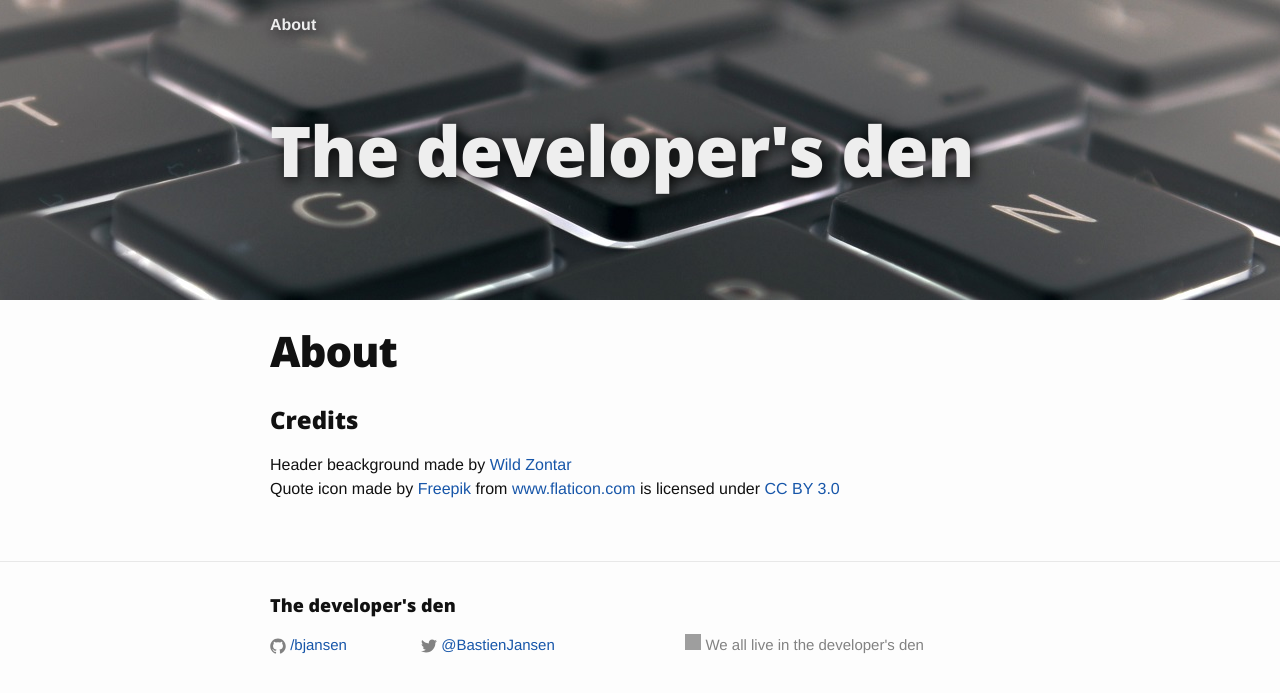
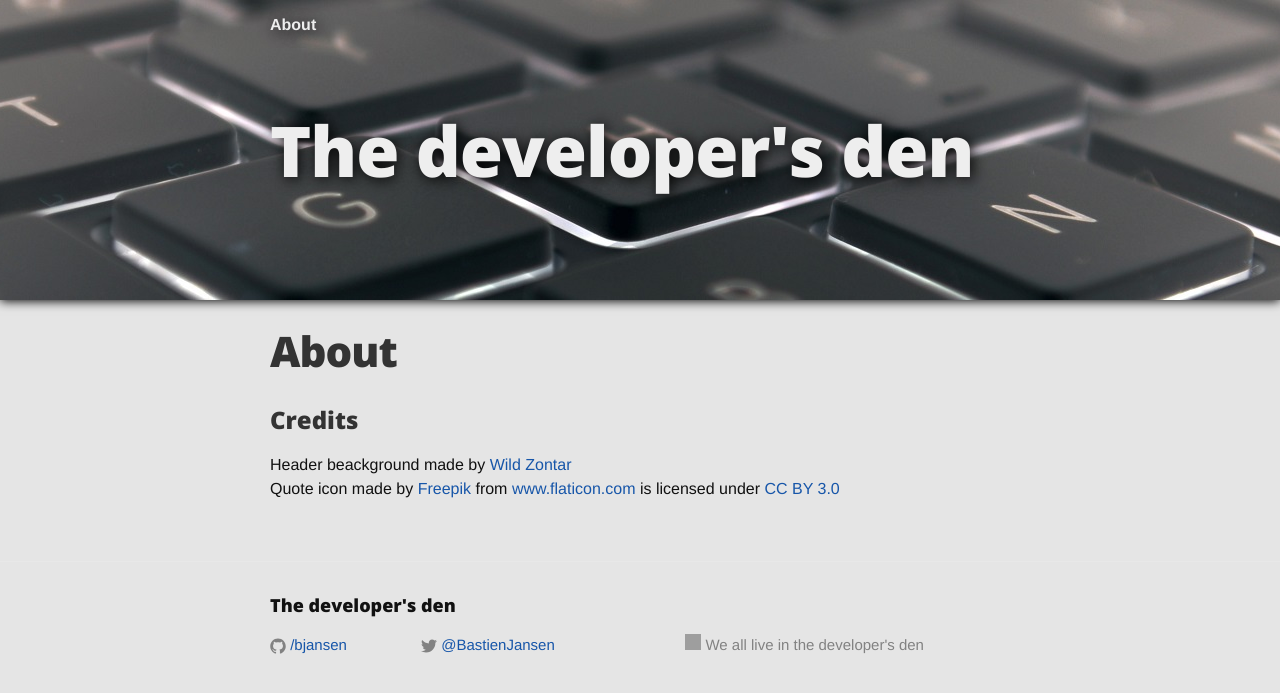
Before and after one commit to bjansen/bjansen.github.io, a Jekyll site: the page built from about.md, in a window 1280 px wide. Shown: the top 693 px of the page. Built offline with Jekyll 4.4.1, drawn with Linux system fonts in a browser that asks for light colours; grey boxes are pictures that could not be loaded.

Commit message:
Tuned theme

```diff
--- a/_sass/_base.scss
+++ b/_sass/_base.scss
@@ -35,6 +35,12 @@ ul, ol, dl, figure,
 
 .post-list h2 {
     margin-bottom: 0;
+}
+
+.post {
+    h1, h2, h3, h4, h5, h6 {
+        color: #333;
+    }
 }
 
 /**
@@ -202,3 +208,8 @@ pre {
         }
     }
 }
+
+.footnotes {
+    line-height: 0;
+    font-size: $small-font-size;
+}
--- a/_sass/_layout.scss
+++ b/_sass/_layout.scss
@@ -11,6 +11,7 @@
     background-size: cover;
 
     text-shadow: black 2px 2px 15px;
+    box-shadow: #000 0px 1px 10px;
 
     // Positioning context for the mobile navigation icon
     position: relative;
--- a/css/main.scss
+++ b/css/main.scss
@@ -16,7 +16,7 @@ $title-font-family: 'Open Sans', 'Helvetica Neue', Helvetica, Arial, sans-serif;
 $spacing-unit:     30px;
 
 $text-color:       #111;
-$background-color: #fdfdfd;
+$background-color: #e5e5e5;
 $brand-color:      #2a7ae2;
 
 $grey-color:       #828282;
```
